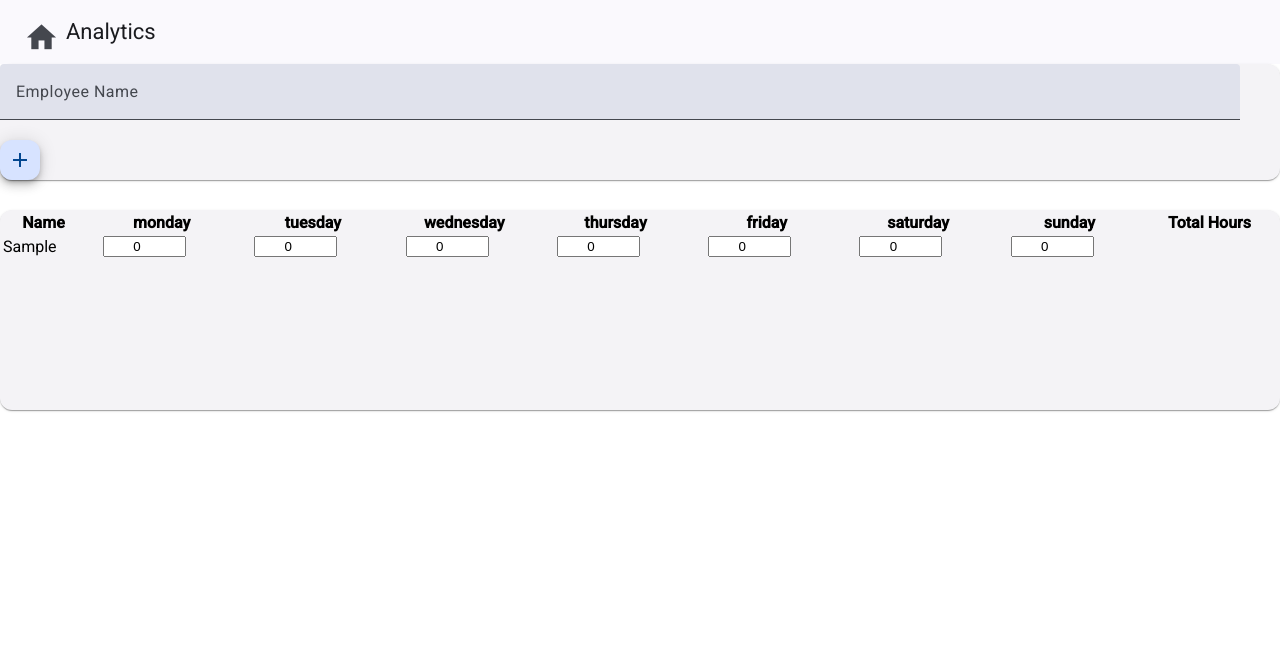
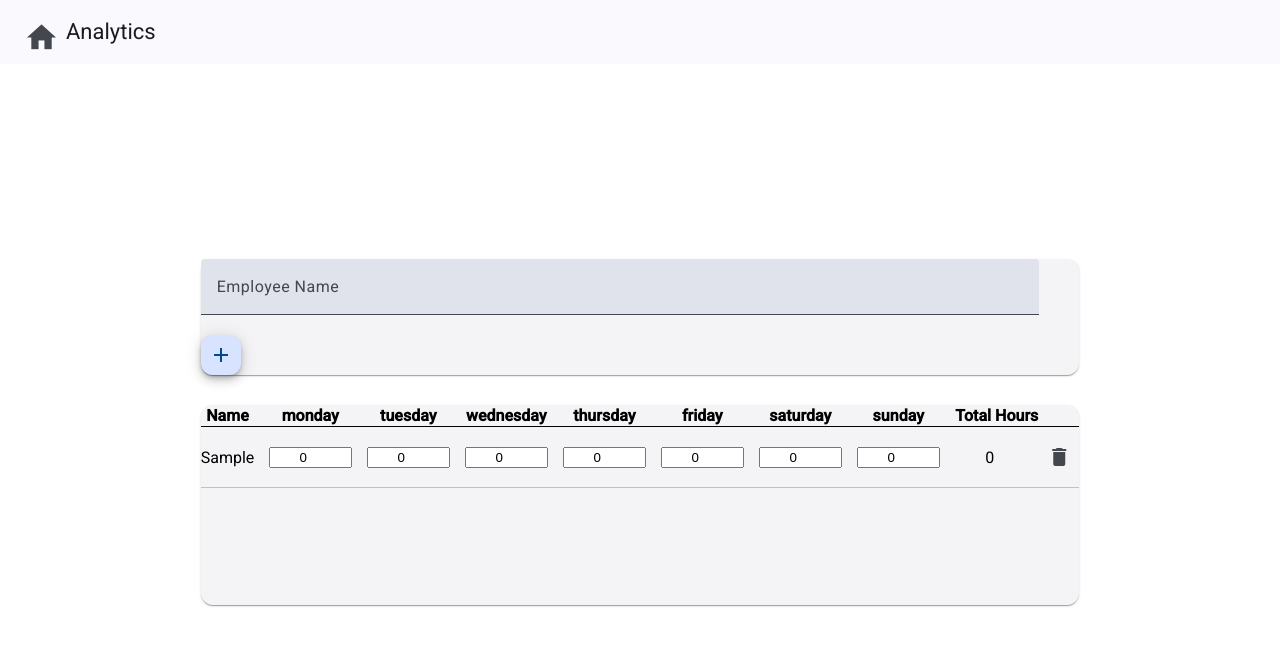
Before and after one commit to 64r3th/timesheet-app, an Angular app in the folder hr-timesheet/: page /timesheet in a window 1280 px wide. Both pictures are taken after typing "Sample" into the empty fields and a click on the button "add". Shown: the top 646 px of the page. Built offline with nearby package versions, Linux system fonts and the light colour scheme.

Commit message:
Completed Unit 08 pt2

```diff
--- a/hr-timesheet/src/app/components/timesheet/timesheet.component.html
+++ b/hr-timesheet/src/app/components/timesheet/timesheet.component.html
@@ -28,6 +28,12 @@
           <td *ngFor="let day of weekdays">
             <input type="number" [id]="day" [(ngModel)]="employee[day]" class="hours-input">
           </td>
+          <td class="total-cell">{{getTotalHours(employee)}}</td>
+          <td>
+            <button mat-icon-button (click)="deleteEmployee(i)">
+              <mat-icon>delete</mat-icon>
+            </button>
+          </td>
         </tr>
         </tbody>
       </table>
--- a/hr-timesheet/src/app/components/timesheet/timesheet.component.scss
+++ b/hr-timesheet/src/app/components/timesheet/timesheet.component.scss
@@ -23,3 +23,7 @@
   margin-left: 15px;
   text-align: center;
 }
+
+.total-cell {
+  text-align: center;
+}
--- a/hr-timesheet/src/app/components/timesheet/timesheet.component.ts
+++ b/hr-timesheet/src/app/components/timesheet/timesheet.component.ts
@@ -65,4 +65,13 @@
       return error;
     };
   }
+
+  getTotalHours(employee: Employee): number {
+    return employee.monday + employee.tuesday + employee.wednesday
+      + employee.thursday + employee.friday + employee.saturday + employee.sunday;
+  }
+
+  deleteEmployee(index: number): void {
+    this.employees.splice(index, 1);
+  }
 }
--- a/hr-timesheet/src/styles.scss
+++ b/hr-timesheet/src/styles.scss
@@ -2,3 +2,30 @@
 
 html, body { height: 100%; }
 body { margin: 0; font-family: Roboto, "Helvetica Neue", sans-serif; }
+
+.main-container {
+  display: flex;
+  align-items: center;
+  height: calc(100% - 64px);
+}
+
+table {
+  border-collapse: collapse;
+}
+
+th {
+  border-bottom: 1px solid black;
+
+  &:not(:first-child) {
+    padding-left: 15px;
+  }
+}
+
+td {
+  text-align: center;
+  padding: 10px 0px;
+}
+
+tr td {
+  border-bottom:1pt solid #C1C1C1;
+}
```
